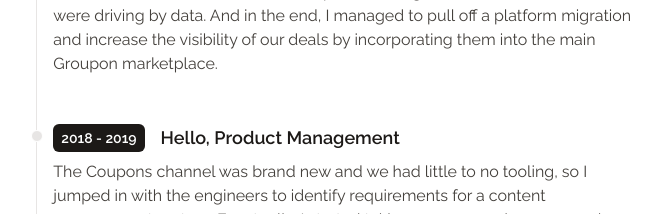
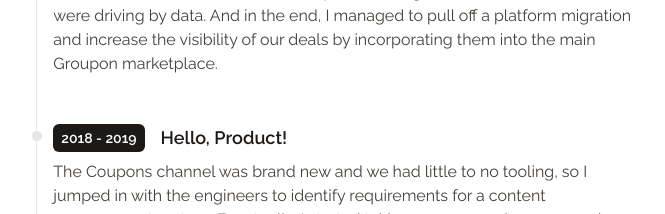
Before and after one commit to gaylem/gaylem.github.io, a React (Vite) app: page / in a window 1280 px wide. Shown: the part 3040-3254 px from the top of the page, without its empty margins (305-970 px from the left). Built offline with nearby package versions, Linux system fonts and the light colour scheme; no server answers.

Commit message:
Update timeline item title

```diff
--- a/data/timeline.js
+++ b/data/timeline.js
@@ -16,7 +16,7 @@ export default [
   },
   {
     year: '2018 - 2019',
-    title: 'Hello, Product Management',
+    title: 'Hello, Product!',
     details: 'The Coupons channel was brand new and we had little to no tooling, so I jumped in with the engineers to identify requirements for a content management system. Eventually, I started taking on more and more complex projects. I used process mapping to identify inefficiencies in our workflows and worked with our engineering team to implement solutions to our problems. One day my manager said, "You\'re not a project manager, you\'re a product manager." Not long after, packed up my desk and sat down next to my engineering team. (Side note: remember when we all went to the office everyday and had desks? That was wild.)',
   },
   {
```
